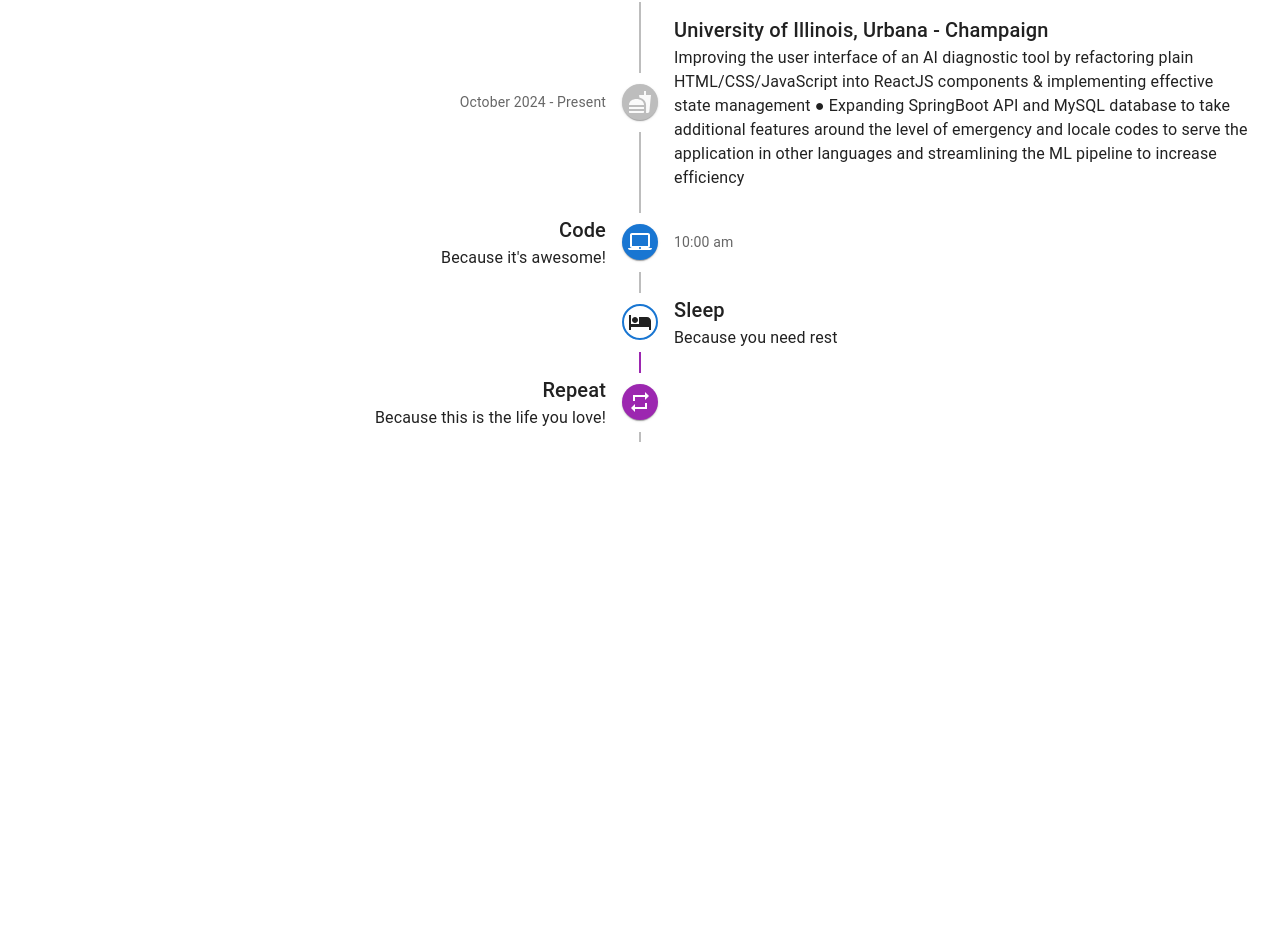
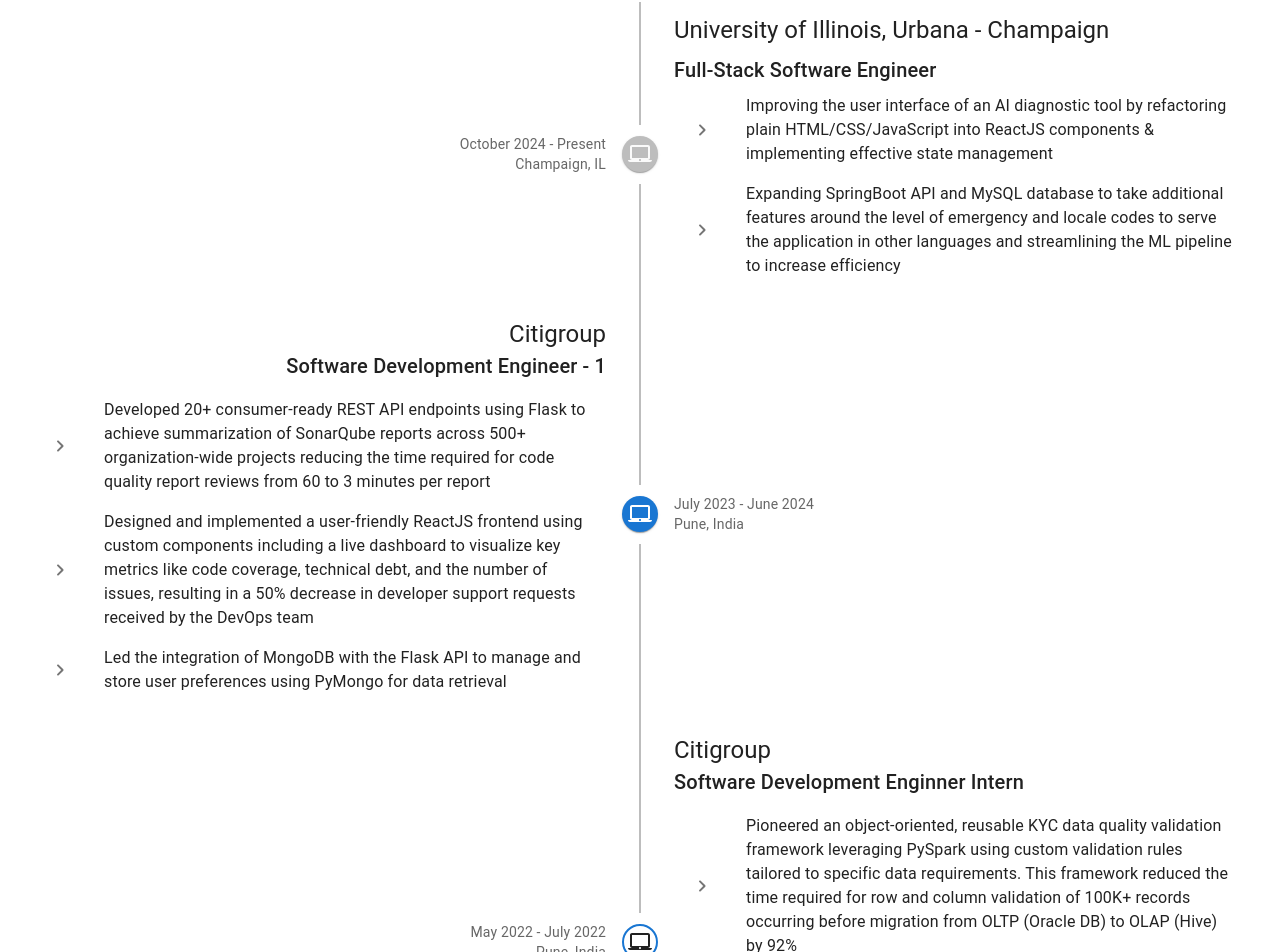
Before and after one commit to radhika011/my-website, a React (Create React App) app: page /experience in a window 1280 px wide. Shown: the part 170-1122 px from the top of the page. Before the commit the page ends 800 px from the top, so only its background shows below. Built offline with nearby package versions, Linux system fonts and the light colour scheme.

Commit message:
completed work ex

```diff
--- a/src/App.css
+++ b/src/App.css
@@ -68,4 +68,5 @@
 flex-direction:column;
 align-items:center;
 justify-content:center;
+
 }
--- a/src/workex-page/workexPage.js
+++ b/src/workex-page/workexPage.js
@@ -6,7 +6,7 @@
 import Divider from '@mui/material/Divider';
 import Drawer from '@mui/material/Drawer';
 import IconButton from '@mui/material/IconButton';
-import List from '@mui/material/List';
+import ListItemIcon from '@mui/material/ListItemIcon';
 import ListItem from '@mui/material/ListItem';
 import ListItemButton from '@mui/material/ListItemButton';
 import ListItemText from '@mui/material/ListItemText';
@@ -14,7 +14,9 @@
 import Toolbar from '@mui/material/Toolbar';
 import Typography from '@mui/material/Typography';
 import Button from '@mui/material/Button';
-
+import List from '@mui/material/List';
+import InboxIcon from '@mui/icons-material/Inbox';
+import KeyboardArrowRightRoundedIcon from '@mui/icons-material/KeyboardArrowRightRounded';
 import '../App.css';
 import * as motion from "motion/react-client";
 import Timeline from '@mui/lab/Timeline';
@@ -24,10 +26,9 @@
 import TimelineContent from '@mui/lab/TimelineContent';
 import TimelineOppositeContent from '@mui/lab/TimelineOppositeContent';
 import TimelineDot from '@mui/lab/TimelineDot';
-import FastfoodIcon from '@mui/icons-material/Fastfood';
+
 import LaptopMacIcon from '@mui/icons-material/LaptopMac';
-import HotelIcon from '@mui/icons-material/Hotel';
-import RepeatIcon from '@mui/icons-material/Repeat';
+
 
 
 export default function WorkExPage() {
@@ -55,23 +56,45 @@
           variant="body2"
           color="text.secondary"
         >
-          October 2024 - Present
+        <p>
+        October 2024 - Present <br/>
+         Champaign, IL
+        </p>
+
         </TimelineOppositeContent>
         <TimelineSeparator>
           <TimelineConnector />
           <TimelineDot>
-            <FastfoodIcon />
+           <LaptopMacIcon />
           </TimelineDot>
           <TimelineConnector />
         </TimelineSeparator>
         <TimelineContent sx={{ py: '12px', px: 2 }}>
-          <Typography variant="h6" component="span">
+          <Typography variant="h5" component="span">
             University of Illinois, Urbana - Champaign
           </Typography>
-          <Typography>Improving the user interface of an AI diagnostic tool by refactoring plain HTML/CSS/JavaScript into ReactJS components &
-                      implementing effective state management
-                      ●​ Expanding SpringBoot API and MySQL database to take additional features around the level of emergency and locale codes to
-                      serve the application in other languages and streamlining the ML pipeline to increase efficiency</Typography>
+
+          <Typography>
+          <List>
+          <Typography variant="h6" component="span">
+                                                    Full-Stack Software Engineer
+                                                  </Typography>
+          <ListItem>
+           <ListItemIcon>
+                          <KeyboardArrowRightRoundedIcon/>
+                        </ListItemIcon>
+          Improving the user interface of an AI diagnostic tool by refactoring plain HTML/CSS/JavaScript into ReactJS components &
+                      implementing effective state management</ListItem>
+                      <ListItem>
+                       <ListItemIcon>
+                                                <KeyboardArrowRightRoundedIcon/>
+                                              </ListItemIcon>
+             Expanding SpringBoot API and MySQL database to take additional features around the level of emergency and locale codes to
+                      serve the application in other languages and streamlining the ML pipeline to increase efficiency</ListItem>
+
+                      </List>
+
+                      </Typography>
         </TimelineContent>
       </TimelineItem>
       <TimelineItem>
@@ -80,7 +103,10 @@
           variant="body2"
           color="text.secondary"
         >
-          10:00 am
+        <p>
+          July 2023 - June 2024 <br/>
+          Pune, India
+          </p>
         </TimelineOppositeContent>
         <TimelineSeparator>
           <TimelineConnector />
@@ -90,42 +116,102 @@
           <TimelineConnector />
         </TimelineSeparator>
         <TimelineContent sx={{ py: '12px', px: 2 }}>
+          <Typography variant="h5" component="span">
+            Citigroup
+          </Typography>
+
+          <Typography>
           <Typography variant="h6" component="span">
-            Code
+                               Software Development Engineer - 1
+                              </Typography>
+           <List>
+                    <ListItem>
+                     <ListItemIcon>
+                                    <KeyboardArrowRightRoundedIcon/>
+                                  </ListItemIcon>
+                   Developed 20+ consumer-ready REST API endpoints using Flask to achieve summarization of SonarQube reports across
+                   500+ organization-wide projects reducing the time required for code quality report reviews from 60 to 3 minutes per report</ListItem>
+                                <ListItem>
+                                 <ListItemIcon>
+                                                          <KeyboardArrowRightRoundedIcon/>
+                                                        </ListItemIcon>
+                      Designed and implemented a user-friendly ReactJS frontend using custom components including a live dashboard to
+                      visualize key metrics like code coverage, technical debt, and the number of issues, resulting in a 50% decrease in developer
+                      support requests received by the DevOps team</ListItem>
+                     <ListItem>
+                                                     <ListItemIcon>
+                                                                              <KeyboardArrowRightRoundedIcon/>
+                                                                            </ListItemIcon>
+                                         Led the integration of MongoDB with the Flask API to manage and store user preferences using PyMongo for data retrieval</ListItem>
+
+
+
+                                </List>
+
+
+
           </Typography>
-          <Typography>Because it&apos;s awesome!</Typography>
         </TimelineContent>
       </TimelineItem>
       <TimelineItem>
+       <TimelineOppositeContent
+                sx={{ m: 'auto 0' }}
+                align="right"
+                variant="body2"
+                color="text.secondary"
+              >
+              <p>
+                May 2022 - July 2022<br/>
+                Pune, India
+                </p>
+              </TimelineOppositeContent>
         <TimelineSeparator>
           <TimelineConnector />
           <TimelineDot color="primary" variant="outlined">
-            <HotelIcon />
+           <LaptopMacIcon />
           </TimelineDot>
           <TimelineConnector sx={{ bgcolor: 'secondary.main' }} />
         </TimelineSeparator>
-        <TimelineContent sx={{ py: '12px', px: 2 }}>
-          <Typography variant="h6" component="span">
-            Sleep
-          </Typography>
-          <Typography>Because you need rest</Typography>
-        </TimelineContent>
+    <TimelineContent sx={{ py: '12px', px: 2 }}>
+             <Typography variant="h5" component="span">
+               Citigroup
+             </Typography>
+
+             <Typography>
+             <Typography variant="h6" component="span">
+                                   Software Development Enginner Intern
+                                 </Typography>
+              <List>
+                       <ListItem>
+                        <ListItemIcon>
+                                       <KeyboardArrowRightRoundedIcon/>
+                                     </ListItemIcon>
+                    Pioneered an object-oriented, reusable KYC data quality validation framework leveraging PySpark using custom validation
+                    rules tailored to specific data requirements. This framework reduced the time required for row and column validation of
+                    100K+ records occurring before migration from OLTP (Oracle DB) to OLAP (Hive) by 92%</ListItem>
+                                   <ListItem>
+                                    <ListItemIcon>
+                                                             <KeyboardArrowRightRoundedIcon/>
+                                                           </ListItemIcon>
+                       Engineered a shell script to automate the periodic triggering of the framework module on a weekly basis, enhancing process
+                       automation and streamlining the validation process</ListItem>
+                        <ListItem>
+                                                        <ListItemIcon>
+                                                                                 <KeyboardArrowRightRoundedIcon/>
+                                                                               </ListItemIcon>
+                                           Formulated an HTML email reporting framework in Python to report the results of validation in a user-friendly format to
+                                           developers, database administrators and project managers</ListItem>
+
+
+
+                                   </List>
+
+
+
+             </Typography>
+           </TimelineContent>
       </TimelineItem>
-      <TimelineItem>
-        <TimelineSeparator>
-          <TimelineConnector sx={{ bgcolor: 'secondary.main' }} />
-          <TimelineDot color="secondary">
-            <RepeatIcon />
-          </TimelineDot>
-          <TimelineConnector />
-        </TimelineSeparator>
-        <TimelineContent sx={{ py: '12px', px: 2 }}>
-          <Typography variant="h6" component="span">
-            Repeat
-          </Typography>
-          <Typography>Because this is the life you love!</Typography>
-        </TimelineContent>
-      </TimelineItem>
+
     </Timeline>
     </Box>
                   </motion.div>
```
